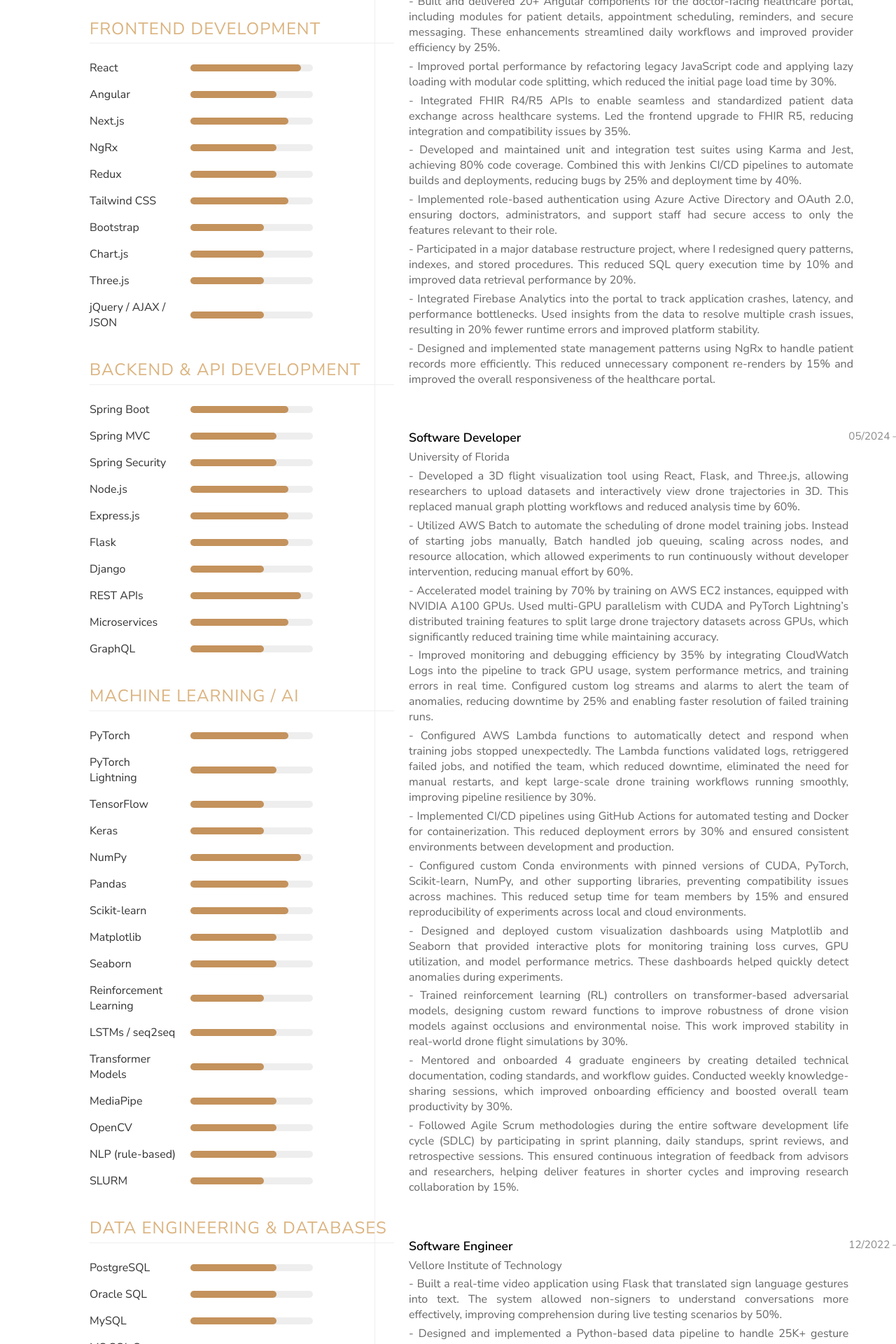
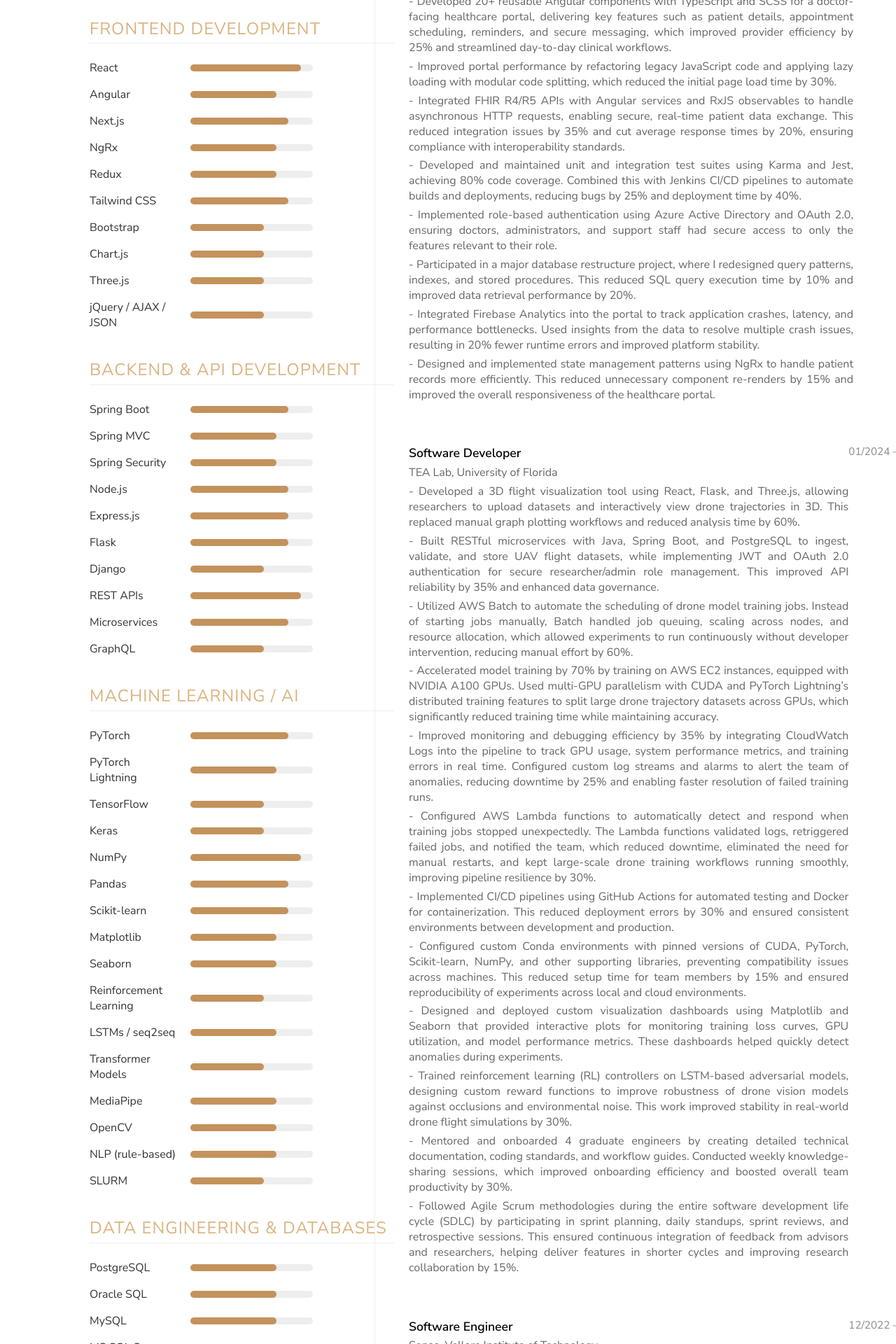
Before and after one commit to NadimintiSujan/sujan-portfolio, a React (Create React App) app: page /resume in a window 1280 px wide. Shown: the part 740-2660 px from the top of the page at 70% size. Built offline with nearby package versions, Linux system fonts and the light colour scheme; a web font is replaced by a local one.

Commit message:
Updated description, work ex

```diff
--- a/src/pages/Resume.js
+++ b/src/pages/Resume.js
@@ -172,13 +172,14 @@ const Resume = () => {
               <div>
                 <strong>Software Engineer</strong>
                 <p>Intersect Healthcare Systems Inc.</p>
-                <p>- Built and delivered 20+ Angular components for the doctor-facing healthcare portal, including modules for patient details,
-                appointment scheduling, reminders, and secure messaging. These enhancements streamlined daily workflows and improved
-                provider efficiency by 25%.</p>
+                <p>- Developed 20+ reusable Angular components with TypeScript and SCSS for a doctor-facing healthcare portal, delivering key features
+                such as patient details, appointment scheduling, reminders, and secure messaging, which improved provider efficiency by 25% and
+                streamlined day-to-day clinical workflows.</p>
                 <p>- Improved portal performance by refactoring legacy JavaScript code and applying lazy loading with modular code splitting, which
                 reduced the initial page load time by 30%.</p>
-                <p>- Integrated FHIR R4/R5 APIs to enable seamless and standardized patient data exchange across healthcare systems. Led the
-                frontend upgrade to FHIR R5, reducing integration and compatibility issues by 35%.</p>
+                <p>- Integrated FHIR R4/R5 APIs with Angular services and RxJS observables to handle asynchronous HTTP requests,
+                enabling secure, real-time patient data exchange. This reduced integration issues by 35% and cut average response times
+                by 20%, ensuring compliance with interoperability standards.</p>
                 <p>- Developed and maintained unit and integration test suites using Karma and Jest, achieving 80% code coverage. Combined this
                 with Jenkins CI/CD pipelines to automate builds and deployments, reducing bugs by 25% and deployment time by 40%.</p>
                 <p>- Implemented role-based authentication using Azure Active Directory and OAuth 2.0, ensuring doctors, administrators, and
@@ -196,8 +197,11 @@ const Resume = () => {
             <div className="item">
               <div>
                 <strong>Software Developer</strong>
-                <p>University of Florida</p>
+                <p>TEA Lab, University of Florida</p>
                 <p>- Developed a 3D flight visualization tool using React, Flask, and Three.js, allowing researchers to upload datasets and interactively view drone trajectories in 3D. This replaced manual graph plotting workflows and reduced analysis time by 60%.</p>
+                <p>- Built RESTful microservices with Java, Spring Boot, and PostgreSQL to ingest, validate, and store UAV flight datasets, while
+                implementing JWT and OAuth 2.0 authentication for secure researcher/admin role management. This improved API
+                reliability by 35% and enhanced data governance.</p>
                 <p>- Utilized AWS Batch to automate the scheduling of drone model training jobs. Instead of starting jobs manually, Batch handled job queuing, scaling across nodes, and resource allocation, which allowed experiments to run continuously without developer intervention, reducing manual effort by 60%.</p>
                 <p>- Accelerated model training by 70% by training on AWS EC2 instances, equipped with NVIDIA A100 GPUs. Used multi-GPU parallelism with CUDA and PyTorch Lightning’s distributed training features to split large drone trajectory datasets across GPUs, which significantly reduced training time while maintaining accuracy.</p>
                 <p>- Improved monitoring and debugging efficiency by 35% by integrating CloudWatch Logs into the pipeline to track GPU usage, system performance metrics, and training errors in real time. Configured custom log streams and alarms to alert the team of anomalies, reducing downtime by 25% and enabling faster resolution of failed training runs.</p>
@@ -205,18 +209,21 @@ const Resume = () => {
                 <p>- Implemented CI/CD pipelines using GitHub Actions for automated testing and Docker for containerization. This reduced deployment errors by 30% and ensured consistent environments between development and production.</p>
                 <p>- Configured custom Conda environments with pinned versions of CUDA, PyTorch, Scikit-learn, NumPy, and other supporting libraries, preventing compatibility issues across machines. This reduced setup time for team members by 15% and ensured reproducibility of experiments across local and cloud environments.</p>
                 <p>- Designed and deployed custom visualization dashboards using Matplotlib and Seaborn that provided interactive plots for monitoring training loss curves, GPU utilization, and model performance metrics. These dashboards helped quickly detect anomalies during experiments.</p>
-                <p>- Trained reinforcement learning (RL) controllers on transformer-based adversarial models, designing custom reward functions to improve robustness of drone vision models against occlusions and environmental noise. This work improved stability in real-world drone flight simulations by 30%.</p>
+                <p>- Trained reinforcement learning (RL) controllers on LSTM-based adversarial models, designing custom reward functions to improve robustness of drone vision models against occlusions and environmental noise. This work improved stability in real-world drone flight simulations by 30%.</p>
                 <p>- Mentored and onboarded 4 graduate engineers by creating detailed technical documentation, coding standards, and workflow guides. Conducted weekly knowledge-sharing sessions, which improved onboarding efficiency and boosted overall team productivity by 30%.</p>
                 <p>- Followed Agile Scrum methodologies during the entire software development life cycle (SDLC) by participating in sprint planning, daily standups, sprint reviews, and retrospective sessions. This ensured continuous integration of feedback from advisors and researchers, helping deliver features in shorter cycles and improving research collaboration by 15%.</p>
               </div>
-              <span>05/2024 – 05/2025</span>
+              <span>01/2024 – 05/2025</span>
             </div>
 
             <div className="item">
               <div>
                 <strong>Software Engineer</strong>
-                <p>Vellore Institute of Technology</p>
-                <p>- Built a real-time video application using Flask that translated sign language gestures into text. The system allowed non-signers to understand conversations more effectively, improving comprehension during live testing scenarios by 50%.</p>
+                <p>Sense, Vellore Institute of Technology</p>
+                <p>- Developed and deployed a real-time sign language translation system using Flask microservices on AWS, integrating robust
+                test coverage (85% with PyTest). The system improved responsiveness by 40% and reduced inference failures by 35%,
+                making it more reliable for accessibility use cases. The system allowed non-signers to understand conversations more
+                effectively, improving comprehension during live testing scenarios by 50%.</p>
                 <p>- Designed and implemented a Python-based data pipeline to handle 25K+ gesture sequences, with features such as checkpoints, early stopping, and custom monitoring scripts. This improved pipeline reliability by 35% and reduced retraining overhead by 40%, saving significant computation time.</p>
                 <p>- Developed REST APIs and microservices for ingesting video frames and performing gesture recognition using MediaPipe for keypoint extraction and OpenCV for real-time video processing. These services reduced end-to-end system latency by 40%, making translation faster and smoother.</p>
                 <p>- Trained an LSTM-based deep learning model (TensorFlow, Keras) on 25K+ gesture sequences, enabling accurate temporal sequence prediction. The model achieved 98.8% accuracy in translating continuous sign gestures into text, significantly improving real-time translation quality.</p>
```
